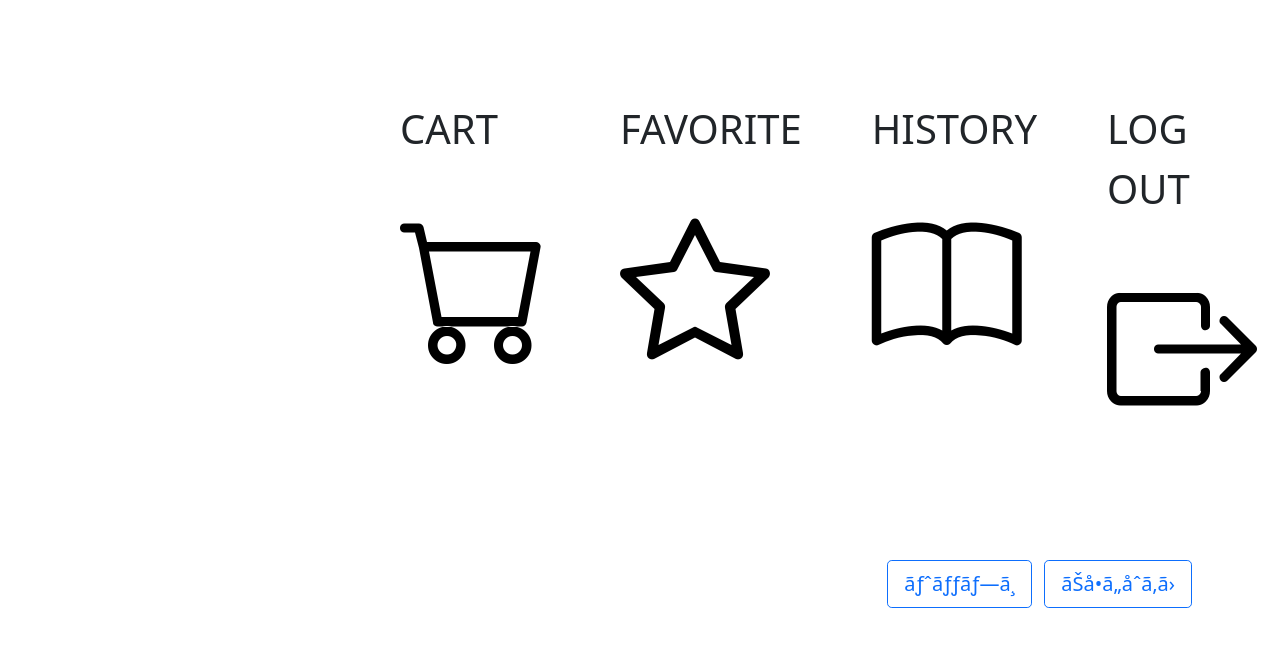
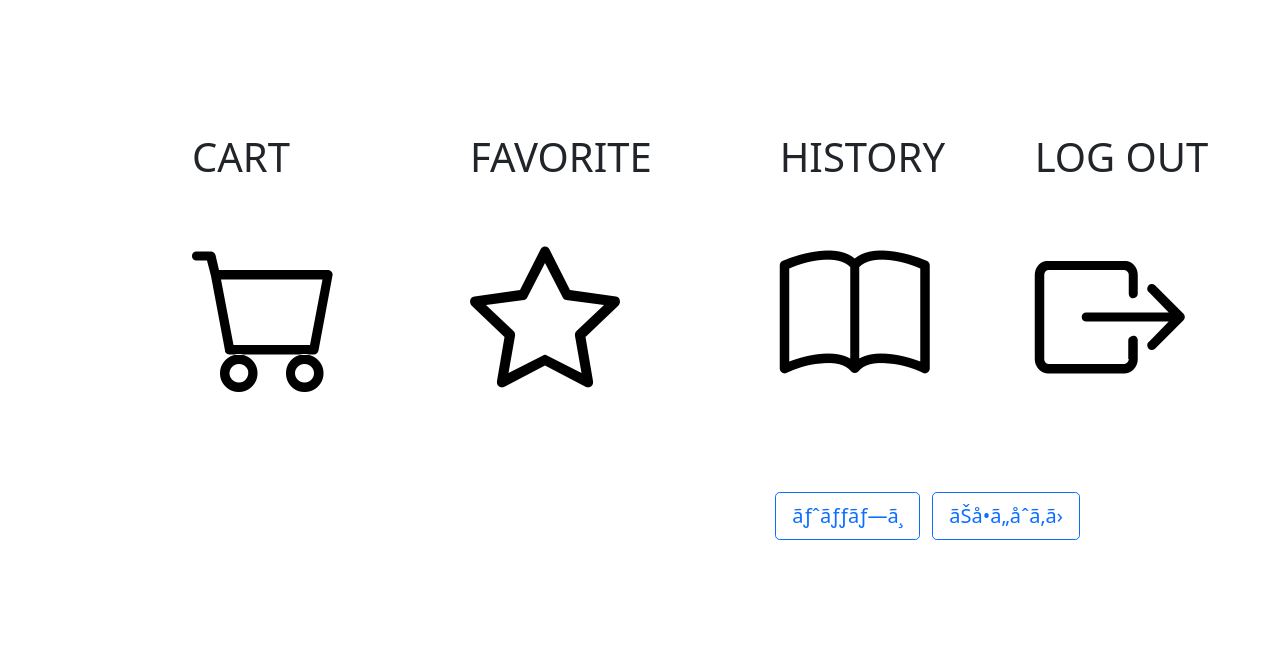
Before and after one commit to Team-E-GameShopSite/TopSix_666, a PHP site: page /kaihatuMYPAGE.html in a window 1280 px wide. Shown: the part 96-743 px from the top of the page. Run offline with PHP 8.4, Linux system fonts and the light colour scheme.

Commit message:
cssで％指定に変えました

```diff
--- a/styleMYPAGE.css
+++ b/styleMYPAGE.css
@@ -18,31 +18,31 @@ body {
 
 
  .cart{
- margin-top:100px;
- margin-left: 400px;
+ margin-top:10%;
+ margin-left: 15%;
  float: left;
  }
 
  .favorite{
-    margin-top:100px;
-    margin-left: 70px;
+    margin-top:10%;
+    margin-left:10%;
+    margin-right:10% ;
     float: left;
 }
 
 .history{
-    margin-top:100px;
-    margin-left: 70px;
-    margin-right: 70px;
+    margin-top:10%;
+    margin-right: 7%;
     float: left;
 }
 
 .logout{
-    margin-top:100px;
-    margin-left: 70px;
+    margin-top:10%;
+    margin-left: 70%;
 }
 
 .button{
-    margin-top:100px;
+    margin-top:5%;
     text-align: right;
-    margin-right:80px;
+    margin-right:15%;
 }
```
